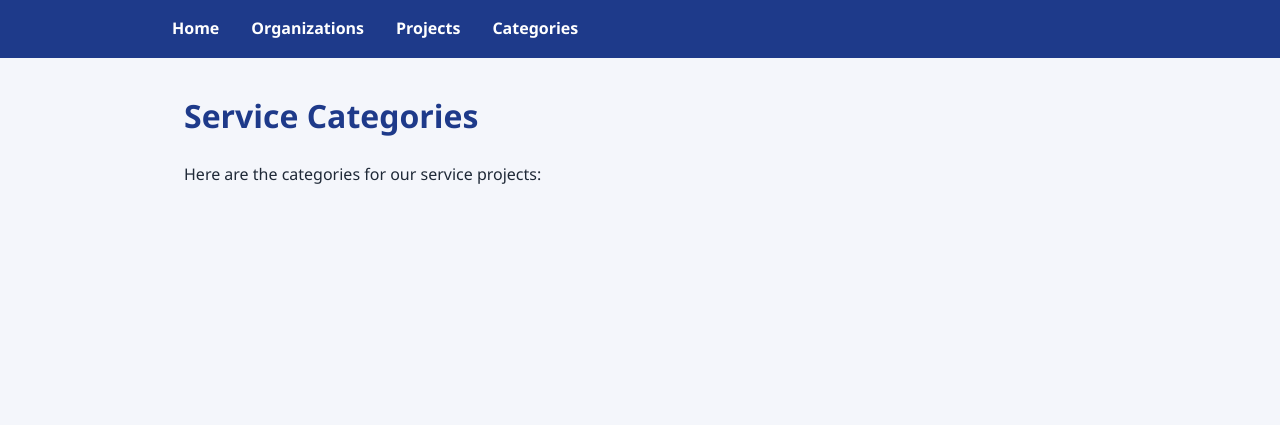
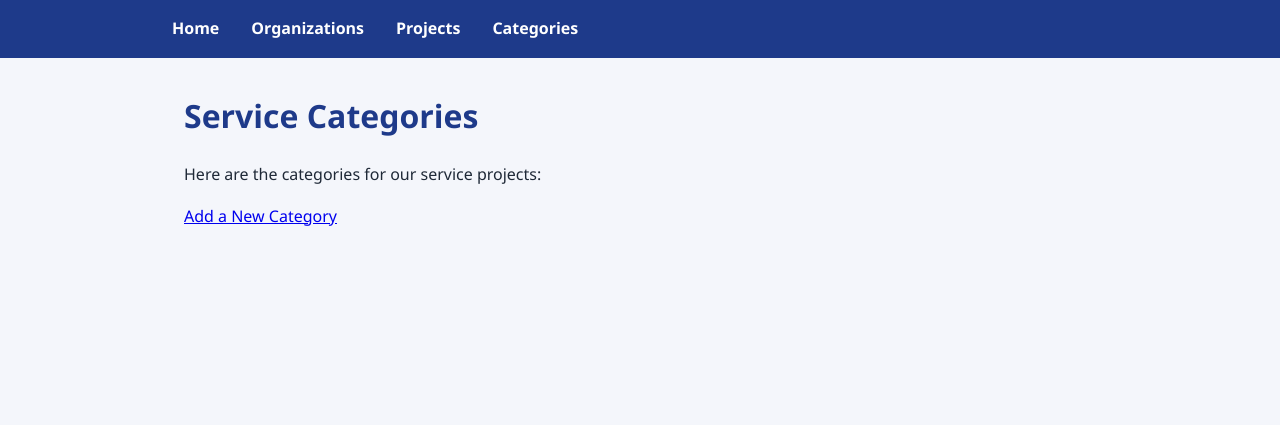
Before and after one commit to Tasha0204/cse340, a Node server app: page /categories in a window 1280 px wide. Shown: the top 425 px of the page. Run offline with Node 20, Linux system fonts and the light colour scheme; data that the repository does not hold is empty.

Commit message:
W04: categories create and edit

```diff
--- a/src/controllers/categories.js
+++ b/src/controllers/categories.js
@@ -1,5 +1,13 @@
+import { body, validationResult } from 'express-validator';
 import { getProjectDetails } from '../models/projects.js';
-import { getAllCategories,getCategoryById,getProjectsByCategoryId,getCategoriesByProjectId,updateCategoryAssignments} from '../models/categories.js';
+import { getAllCategories,getCategoryById,getProjectsByCategoryId,getCategoriesByProjectId,updateCategoryAssignments,createCategory,updateCategory } from '../models/categories.js';
+
+const categoryValidation = [
+    body('name')
+        .trim()
+        .notEmpty().withMessage('Category name is required')
+        .isLength({ min: 3, max: 100 }).withMessage('Category name must be between 3 and 100 characters')
+];
 
 const showCategoriesPage = async (req, res) => {
     const categories = await getAllCategories();
@@ -40,5 +48,63 @@ const processAssignCategoriesForm = async (req, res) => {
     req.flash('success', 'Categories updated successfully.');
     res.redirect(`/project/${projectId}`);
 };
+const showNewCategoryForm = async (req, res) => {
+    const title = 'Add New Category';
+    res.render('new-category', { title });
+};
 
-export { showCategoriesPage, showCategoryDetailsPage, showAssignCategoriesForm, processAssignCategoriesForm };
+const processNewCategoryForm = async (req, res) => {
+    const errors = validationResult(req);
+    if (!errors.isEmpty()) {
+        errors.array().forEach((error) => req.flash('error', error.msg));
+        return res.redirect('/new-category');
+    }
+
+    const { name } = req.body;
+
+    try {
+        const newCategoryId = await createCategory(name);
+        req.flash('success', 'New category created successfully!');
+        res.redirect(`/category/${newCategoryId}`);
+    } catch (error) {
+        console.error('Error creating new category:', error);
+        req.flash('error', 'There was an error creating the category.');
+        res.redirect('/new-category');
+    }
+};
+
+const showEditCategoryForm = async (req, res) => {
+    const categoryId = req.params.id;
+    const category = await getCategoryById(categoryId);
+
+    if (!category) {
+        req.flash('error', 'Category not found.');
+        return res.redirect('/categories');
+    }
+
+    const title = 'Edit Category';
+    res.render('edit-category', { title, category });
+};
+
+const processEditCategoryForm = async (req, res) => {
+    const categoryId = req.params.id;
+
+    const errors = validationResult(req);
+    if (!errors.isEmpty()) {
+        errors.array().forEach((error) => req.flash('error', error.msg));
+        return res.redirect(`/edit-category/${categoryId}`);
+    }
+
+    const { name } = req.body;
+
+    try {
+        await updateCategory(categoryId, name);
+        req.flash('success', 'Category updated successfully!');
+        res.redirect(`/category/${categoryId}`);
+    } catch (error) {
+        console.error('Error updating category:', error);
+        req.flash('error', 'There was an error updating the category.');
+        res.redirect(`/edit-category/${categoryId}`);
+    }
+};
+export { showCategoriesPage, showCategoryDetailsPage, showAssignCategoriesForm, processAssignCategoriesForm, categoryValidation, showNewCategoryForm, processNewCategoryForm, showEditCategoryForm, processEditCategoryForm };
--- a/src/models/categories.js
+++ b/src/models/categories.js
@@ -73,4 +73,36 @@ const updateCategoryAssignments = async (projectId, categoryIds) => {
         await assignCategoryToProject(categoryId, projectId);
     }
 };
-export {getAllCategories,getCategoryById,getCategoriesByProjectId,getProjectsByCategoryId, updateCategoryAssignments};
+const createCategory = async (name) => {
+    const query = `
+        INSERT INTO public.category (name)
+        VALUES ($1)
+        RETURNING category_id;
+    `;
+
+    const result = await db.query(query, [name]);
+
+    if (result.rows.length === 0) {
+        throw new Error('Failed to create category');
+    }
+
+    return result.rows[0].category_id;
+};
+
+const updateCategory = async (categoryId, name) => {
+    const query = `
+        UPDATE public.category
+        SET name = $1
+        WHERE category_id = $2
+        RETURNING category_id;
+    `;
+
+    const result = await db.query(query, [name, categoryId]);
+
+    if (result.rows.length === 0) {
+        throw new Error('Category not found');
+    }
+
+    return result.rows[0].category_id;
+};
+export {getAllCategories,getCategoryById,getCategoriesByProjectId,getProjectsByCategoryId, updateCategoryAssignments, createCategory, updateCategory};
--- a/src/views/categories.ejs
+++ b/src/views/categories.ejs
@@ -5,6 +5,7 @@
             <%= title %>
         </h1>
         <p>Here are the categories for our service projects:</p>
+        <p><a href="/new-category">Add a New Category</a></p>
         <ul>
             <% categories.forEach(category=> { %>
                 <li>
```
Also changed, not shown: src/routes.js (+6 -3 lines), src/views/category.ejs (+5 -2 lines), src/views/edit-category.ejs (added, +16 -0 lines), src/views/new-category.ejs (added, +16 -0 lines).
